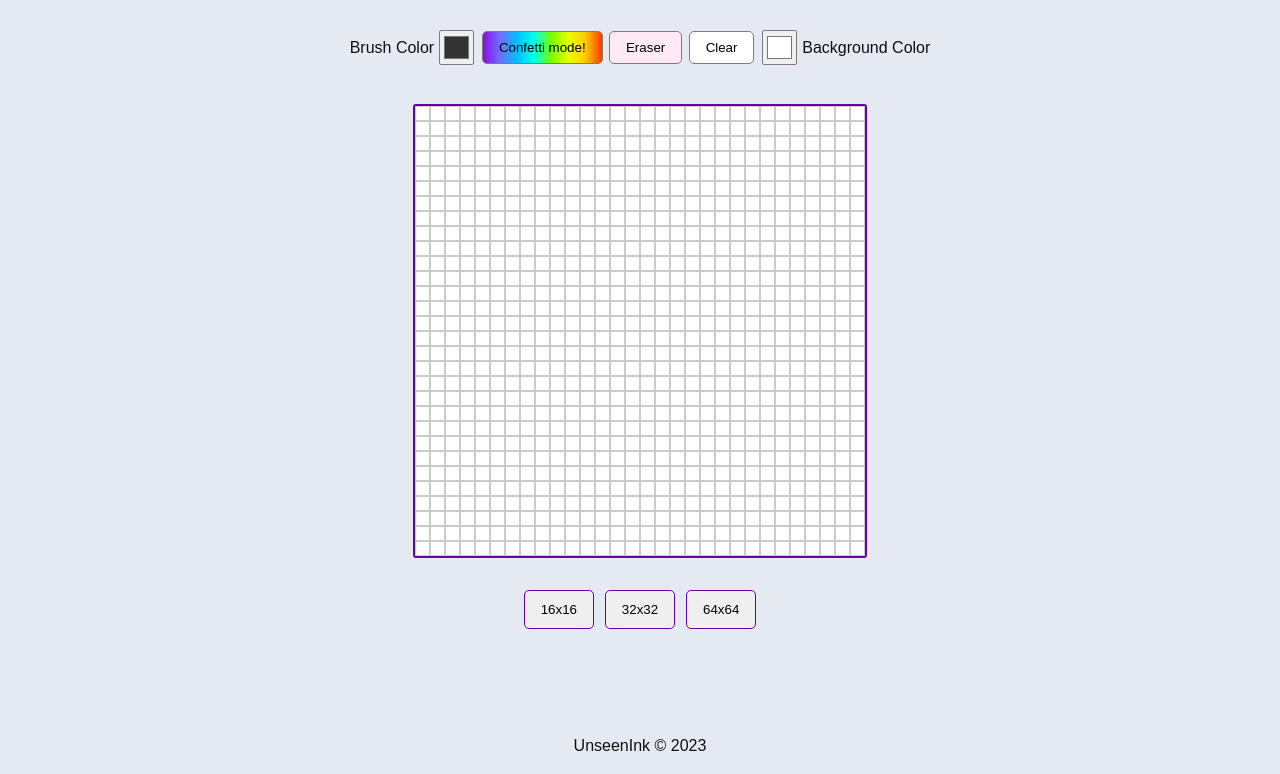
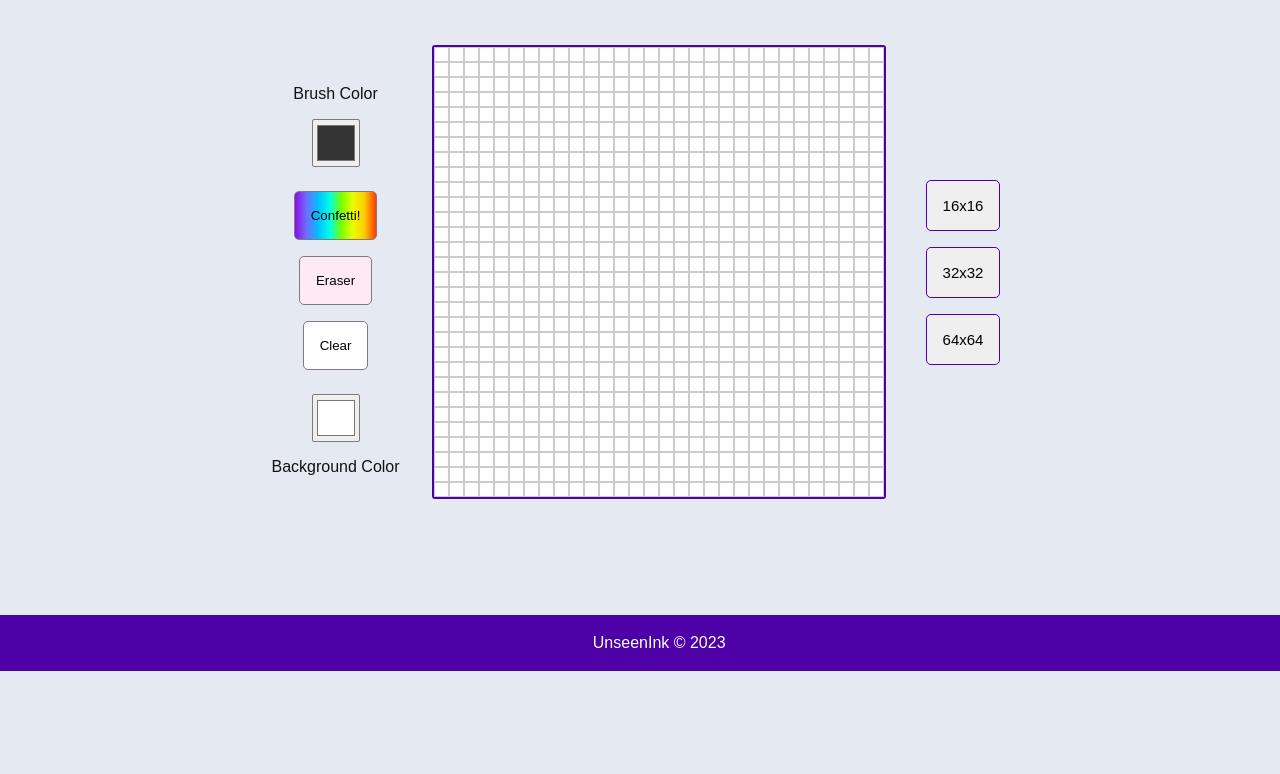
Before and after one commit to goksinb/etch-a-sketch, a plain HTML site: page index.html in a window 1280 px wide. Shown: the part 129-903 px from the top of the page. After the commit the page ends 816 px from the top, so only its background shows below. Drawn offline with Linux system fonts and the light colour scheme.

Commit message:
fixed footer and more design tweaks

```diff
--- a/index.html
+++ b/index.html
@@ -21,7 +21,6 @@
         Choose your grid size and brush color. Hover over the grid to start
         painting
       </p>
-      <p></p>
     </header>
     <main class="main">
       <section class="settings">
@@ -30,7 +29,7 @@
           <input id="colorPicker" type="color" value="#333333" />
           <!-- <button id="colorBtn">Color mode</button> -->
 
-          <button id="rainbowBtn">Confetti mode!</button>
+          <button id="rainbowBtn">Confetti!</button>
           <button id="eraserBtn">Eraser</button>
           <button id="clearBtn">Clear</button>
           <!-- <button id="backgroundBtn">Background Color</button> -->
@@ -42,9 +41,11 @@
         <!-- <div id="sizeValue" class="size-value">16 x 16</div>
         <input id="sizeSlider" type="range" value="16" min="1" max="64" /> -->
       </section>
+
       <div id="container" class="container">
         <div id="grid" class="grid"></div>
       </div>
+
       <div id="grid-size-btns">
         <button id="16x16btn">16x16</button>
         <button id="32x32btn">32x32</button>
--- a/styles.css
+++ b/styles.css
@@ -1,3 +1,14 @@
+html,
+body {
+  height: 100%;
+}
+
+main {
+  display: flex;
+  align-items: center;
+  flex-direction: row;
+  justify-content: center;
+}
 body {
   background-color: rgb(229, 233, 242);
   color: rgb(17, 17, 17);
@@ -9,20 +20,38 @@ body {
 }
 
 .title {
+  justify-content: center;
   margin-top: 1rem;
   margin-bottom: 1rem;
   color: rgb(17, 17, 17);
   font-family: "Caveat", cursive;
-  font-size: 55px;
+  font-size: 60px;
 }
 
+#grid-size-btns {
+  margin-right: 10rem;
+  margin-left: 1rem;
+  display: flex;
+  flex-direction: column;
+  padding: 1rem;
+}
+
+#buttons {
+  display: flex;
+  flex-direction: column;
+  margin-right: 1rem;
+  margin-left: 10rem;
+  padding: 1rem;
+  align-items: center;
+}
 .container {
-  margin: auto;
-  margin-top: 1rem;
-  margin-bottom: 0.5rem;
+  margin-top: 2rem;
+  margin-bottom: 3rem;
+  display: flex;
+  align-items: center;
   display: flex;
   background: rgb(255, 255, 255);
-  border: solid 2px rgb(102, 0, 165);
+  border: solid 2px rgb(77, 0, 165);
   border-radius: 3px;
   width: 100%;
   width: 450px;
@@ -52,40 +81,23 @@ body {
   background-color: rgb(212, 209, 209);
 }
 
-#buttons {
-  display: flex;
-  justify-content: center;
-}
-
 #colorPicker,
 #colorPickerBg {
   margin: 1rem 0.3rem;
+  cursor: pointer;
+  width: 3rem;
   height: 3rem;
-  width: 3rem;
-  cursor: pointer;
-  display: block;
-  width: 35px;
-  height: 35px;
   border-radius: 2px;
   border-color: rgb(127, 121, 130);
 }
 
 button {
-  margin: 1.5rem 0.2rem;
+  margin: 0.5rem;
   border: solid 1px rgb(187, 187, 187);
   border-radius: 5px;
-  padding: 0.5rem 1rem;
+  padding: 1rem 1rem;
   cursor: pointer;
   border-color: rgb(127, 121, 130);
-}
-
-#buttons {
-  display: flex;
-  align-items: center;
-}
-
-#colorBtn {
-  background-color: #e6ffd4;
 }
 
 #rainbowBtn {
@@ -112,24 +124,21 @@ button {
 
 #grid-size-btns {
   margin-bottom: 1rem;
+  margin-left: 1rem;
 }
 
 #grid-size-btns button {
-  padding: 0.7rem 1rem;
+  font-size: 15px;
+  padding: 1rem 1rem;
   border-radius: 5px;
-  border-color: rgb(102, 0, 165);
+  border-color: rgb(77, 0, 165);
 }
 
 footer {
-  background-color: rgb(229, 233, 242);
   padding: 1.2rem;
-  margin-top: 4rem;
+  width: 100%;
+  position: fixed;
+  bottom: 0;
+  background: rgb(77, 0, 165);
+  color: white;
 }
-
-.deactive {
-  background-color: blue;
-}
-
-.active {
-  background-color: rgb(111, 255, 0);
-}
```
